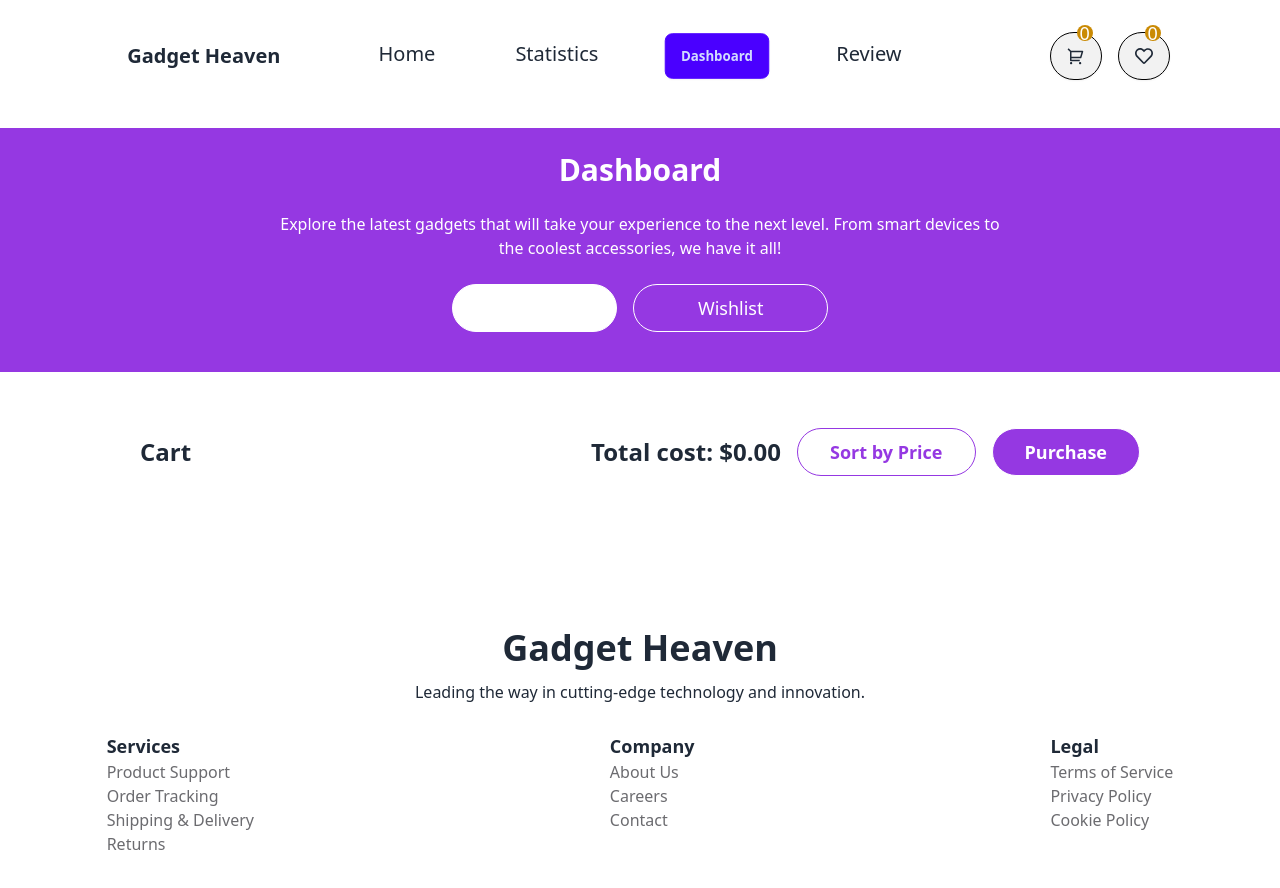
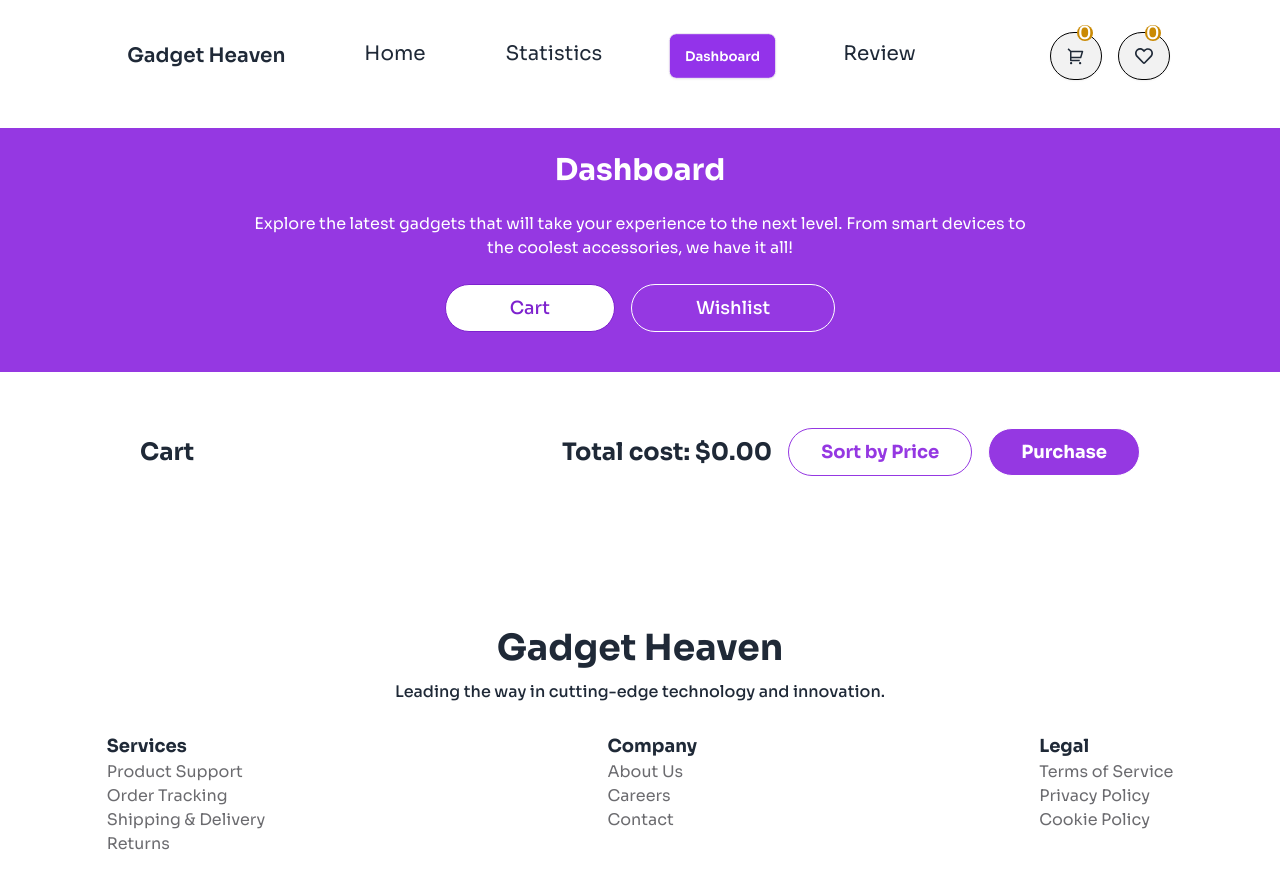
Before and after one commit to mdriyajulislamakash11/tacnicle-house, a React (Vite) app: page /dashboard in a window 1280 px wide. Shown: the top 888 px of the page. Built offline with nearby package versions, Linux system fonts and the light colour scheme.

Commit message:
all done

```diff
--- a/index.html
+++ b/index.html
@@ -2,9 +2,16 @@
 <html lang="en" data-theme="light">
   <head>
     <meta charset="UTF-8" />
-    <link rel="icon" type="image/svg+xml" href="/vite.svg" />
+    <link rel="icon" type="image/svg+xml" href="src/assets/favicon-16x16.png" />
     <meta name="viewport" content="width=device-width, initial-scale=1.0" />
-    <title>Vite + React</title>
+    <title>Innovate the Gadget World</title>
+    <style>
+      @import url('https://fonts.googleapis.com/css2?family=Exo+2:ital,wght@0,100..900;1,100..900&family=Inter+Tight:ital,wght@0,100..900;1,100..900&family=Sora:wght@100..800&display=swap');
+
+      body{
+        font-family: "Sora", serif;
+      }
+    </style>
   </head>
   <body>
     <div id="root"></div>
--- a/src/Pages/Dashboard.jsx
+++ b/src/Pages/Dashboard.jsx
@@ -1,7 +1,7 @@
 
 import { useState, useEffect } from 'react';
 import { useLoaderData } from 'react-router-dom';
-import { getStoredProductList } from '../utility/addToLS';
+import { getStoredProductList, getStoredProductWishList } from '../utility/addToLS';
 import Cart from '../components/Cart';
 import WishList from '../components/WishList';
 import toast from 'react-hot-toast';
@@ -22,6 +22,22 @@ const Dashboard = () => {
         setProductList(prdList);
         calculateTotalCost(prdList);
     }, [allProduct]);
+
+
+    const [wishList, setWislist] = useState()
+
+    useEffect(() => {
+        const getWishlistFromLS = getStoredProductWishList()
+        // console.log(getWishlistFromLS)
+        const storedProductInt = getWishlistFromLS.map(id => parseInt(id));
+        const filteredWishlist = [...allProduct].filter(product => storedProductInt.includes(product.product_id))
+        console.log(filteredWishlist)
+        setWislist(filteredWishlist)
+        calculateTotalCost(filteredWishlist);
+    }, [allProduct])
+
+
+
 
     const calculateTotalCost = (products) => {
         const total = products.reduce((acc, product) => acc + product.price, 0);
@@ -48,6 +64,12 @@ const Dashboard = () => {
         setShowModal(false);
     };
 
+
+
+
+
+
+
     return (
         <div className="py-8">
             <div className="text-center bg-[#9538E2]">
@@ -55,18 +77,27 @@ const Dashboard = () => {
                 <p className="text-white mb-6">
                     Explore the latest gadgets that will take your experience to the next level. From smart devices to <br /> the coolest accessories, we have it all!
                 </p>
+
+
                 <button
                     onClick={() => setActiveTab("cart")}
-                    className={`text-white mr-4 btn btn-outline font-medium text-lg rounded-full px-16 ${activeTab === "cart" ? "bg-white text-[#1c0b2c]" : ""}`}
+                    className={`mr-4 btn btn-outline font-medium text-lg rounded-full px-16
+                    ${activeTab === "cart" ? "text-purple-700 bg-white" : "text-white"}`}
                 >
                     Cart
                 </button>
+
                 <button
                     onClick={() => setActiveTab("wishlist")}
-                    className={`text-white btn btn-outline font-medium text-lg rounded-full px-16 mb-10 ${activeTab === "wishlist" ? "bg-white text-[#270f3d]" : ""}`}
+                    className={`text-white btn btn-outline font-medium text-lg rounded-full px-16 mb-10
+                    ${activeTab === "wishlist" ? "text-purple-900 bg-white" : ""}`}
                 >
                     Wishlist
                 </button>
+
+
+
+
             </div>
 
             <div className="text-center mt-8 bg-white p-6 rounded-lg mx-4">
@@ -107,7 +138,7 @@ const Dashboard = () => {
                 {activeTab === "wishlist" && (
                     <div>
                         <div className="">
-                            {productList.map((product) => (
+                            {wishList.map((product) => (
                                 <WishList
                                     key={product.product_id}
                                     product={product}
@@ -119,7 +150,7 @@ const Dashboard = () => {
                 )}
             </div>
 
-            {/* Success Modal */}
+
             <SuccessModal showModal={showModal} closeModal={closeModal} />
         </div>
     );
--- a/src/components/Navbar.jsx
+++ b/src/components/Navbar.jsx
@@ -1,5 +1,5 @@
 
-import { NavLink, useLocation } from "react-router-dom";
+import { Link, NavLink, useLocation } from "react-router-dom";
 import { RiShoppingCart2Line } from "react-icons/ri";
 import { FaRegHeart } from "react-icons/fa";
 import { useState } from "react";
@@ -65,28 +65,28 @@ const Navbar = () => {
        </li>
       </ul>
      </div>
-     <a className="btn btn-ghost text-xl">Gadget Heaven</a>
+     <Link to='/' className="btn btn-ghost text-xl">Gadget Heaven</Link>
     </div>
     <div className="navbar-center hidden lg:flex">
      <ul className="menu menu-horizontal px-1 gap-12 text-xl font-normal">
       <li>
-       <NavLink to="/" className={({ isActive }) => isActive ? 'active btn btn-primary' : ''}>
+       <NavLink to="/" className={({ isActive }) => isActive ? 'active btn bg-purple-700 text-white' : ''}>
         Home
        </NavLink>
       </li>
       <li>
-       <NavLink to="/statistics" className={({ isActive }) => isActive ? 'active btn btn-primary' : ''}>
+       <NavLink to="/statistics" className={({ isActive }) => isActive ? 'active btn bg-purple-600 text-white' : ''}>
         Statistics
        </NavLink>
       </li>
       <li>
-       <NavLink to="/dashboard" className={({ isActive }) => isActive ? 'active btn btn-primary' : ''}>
+       <NavLink to="/dashboard" className={({ isActive }) => isActive ? 'active btn bg-purple-600 text-white' : ''}>
         Dashboard
        </NavLink>
       </li>
 
       <li>
-       <NavLink to="/reviwe" className={({ isActive }) => isActive ? 'active btn btn-primary' : ''}>
+       <NavLink to="/reviwe" className={({ isActive }) => isActive ? 'active btn  bg-purple-600 text-white' : ''}>
         Review
        </NavLink>
       </li>
--- a/src/components/Reviwe.jsx
+++ b/src/components/Reviwe.jsx
@@ -1,4 +1,4 @@
-import React, { useState } from "react";
+import { useState } from "react";
 import toast from "react-hot-toast";
 import { FaStar } from "react-icons/fa";
 
@@ -72,7 +72,7 @@ const Review = () => {
                         ))}
                     </div>
 
-                    <button type="submit" className="btn btn-primary w-full">
+                    <button type="submit" className="btn bg-purple-500 text-white w-full text-lg font-bold ">
                         Submit Review
                     </button>
                 </form>
```
